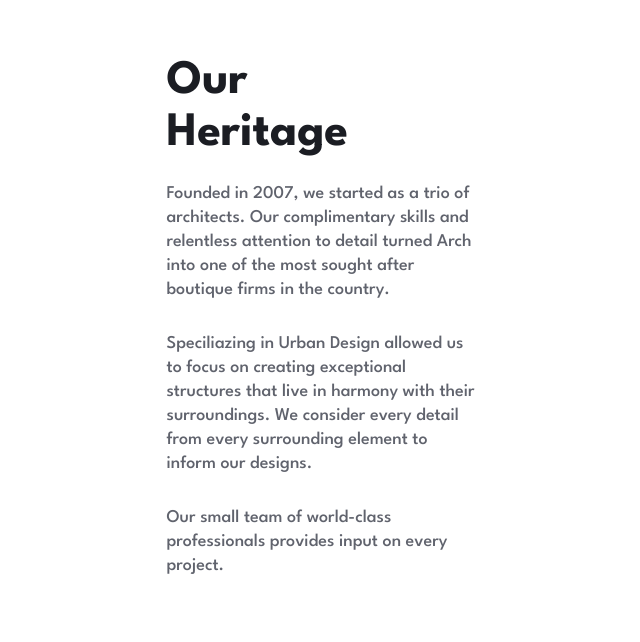
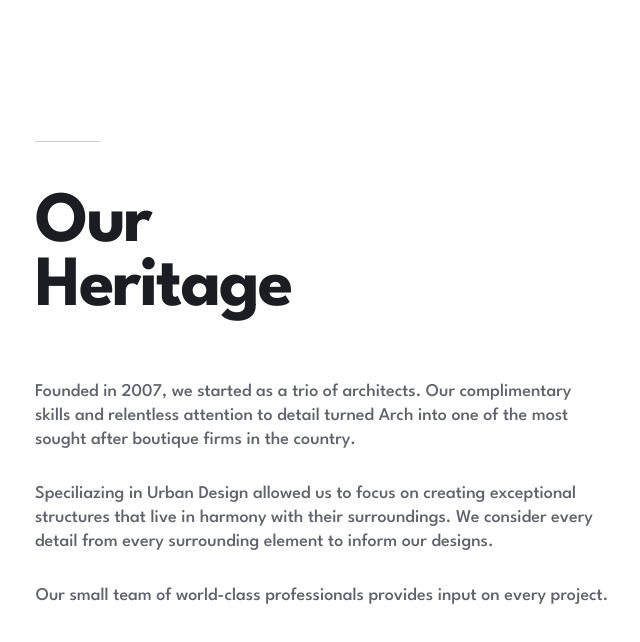
Before and after one commit to gigakhrz/arch-studio-multi-page-website, a Next.js app: page /about in a window 1280 px wide. Shown: the part 1051-1693 px from the top of the page, without its empty margins (318-958 px from the left). Built offline with nearby package versions, Linux system fonts and the light colour scheme.

Commit message:
heritage responcive

```diff
--- a/src/app/components/aboutChilds/Heritage.tsx
+++ b/src/app/components/aboutChilds/Heritage.tsx
@@ -1,8 +1,12 @@
 const Heritage = (): JSX.Element => {
   return (
-    <div className="flex w-[375px] items-center px-[32px] mb-[43px]">
-      <div className=" flex flex-col items-start gap-[22px] ">
-        <h1 className="text-[48px] leading-[52px] font-bold tracking=[-1.72px] text-[#1B1D23]">
+    <div className="flex w-[375px] items-center px-[32px] mb-[43px] md:w-[574px] md:p-0">
+      <div className=" flex flex-col items-start gap-[22px] md:gap-[50px]">
+        <hr className="hidden bg-[#C8CCD8] border-none w-[65px] h-[1px] md:mt-[85px] md:block" />
+        <h1
+          className="text-[48px] leading-[52px] font-bold tracking=[-1.72px] text-[#1B1D23]  md:text-[72px]
+        md:leading-[64px] md:tracking-[-2px] md:w-[446px] md:mb-[10px]"
+        >
           Our <br /> Heritage
         </h1>
         <div className="flex flex-col items-center gap-[30px] mb-[40px]">
```
